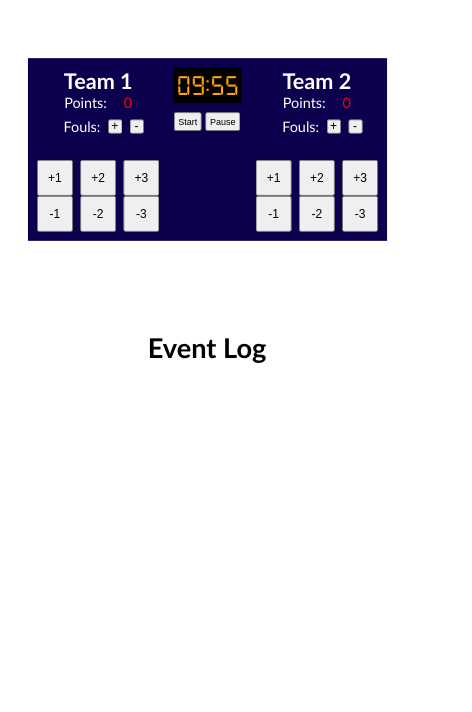
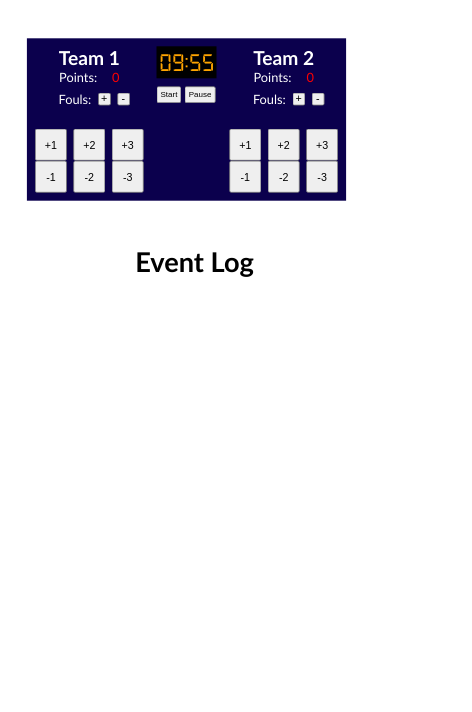
Before and after one commit to Povilas88/dom-events, a website with bundled scripts: page scoreboard/index.html in a window 390 px wide. Shown: the part 132-844 px from the top of the page, 472 px wide, since content can reach past the window. Built offline with nearby package versions, Linux system fonts and the light colour scheme.

Commit message:
responsive

```diff
--- a/css/scoreboard.css
+++ b/css/scoreboard.css
@@ -132,14 +132,22 @@ h2 {
 
 @media only screen and (max-width: 600px) {
     .teamContainer{
-        scale: 90%;
-        margin-right: 50px;
+        scale: 80%;
+        margin-right: 23%;
     }
     h1{
-        margin-right: 50px;
+        margin-right: 75px;
+        margin-bottom: -30px;
     }
     .eventLogH {
-        margin-right: 50px;
+        margin-top: -40px;
+        margin-right: 75px;
+    }
+
+    .event {
+        scale: 75%;
+        margin-top: -50px;
+        margin-right: 50%;
     }
 
 }
```
